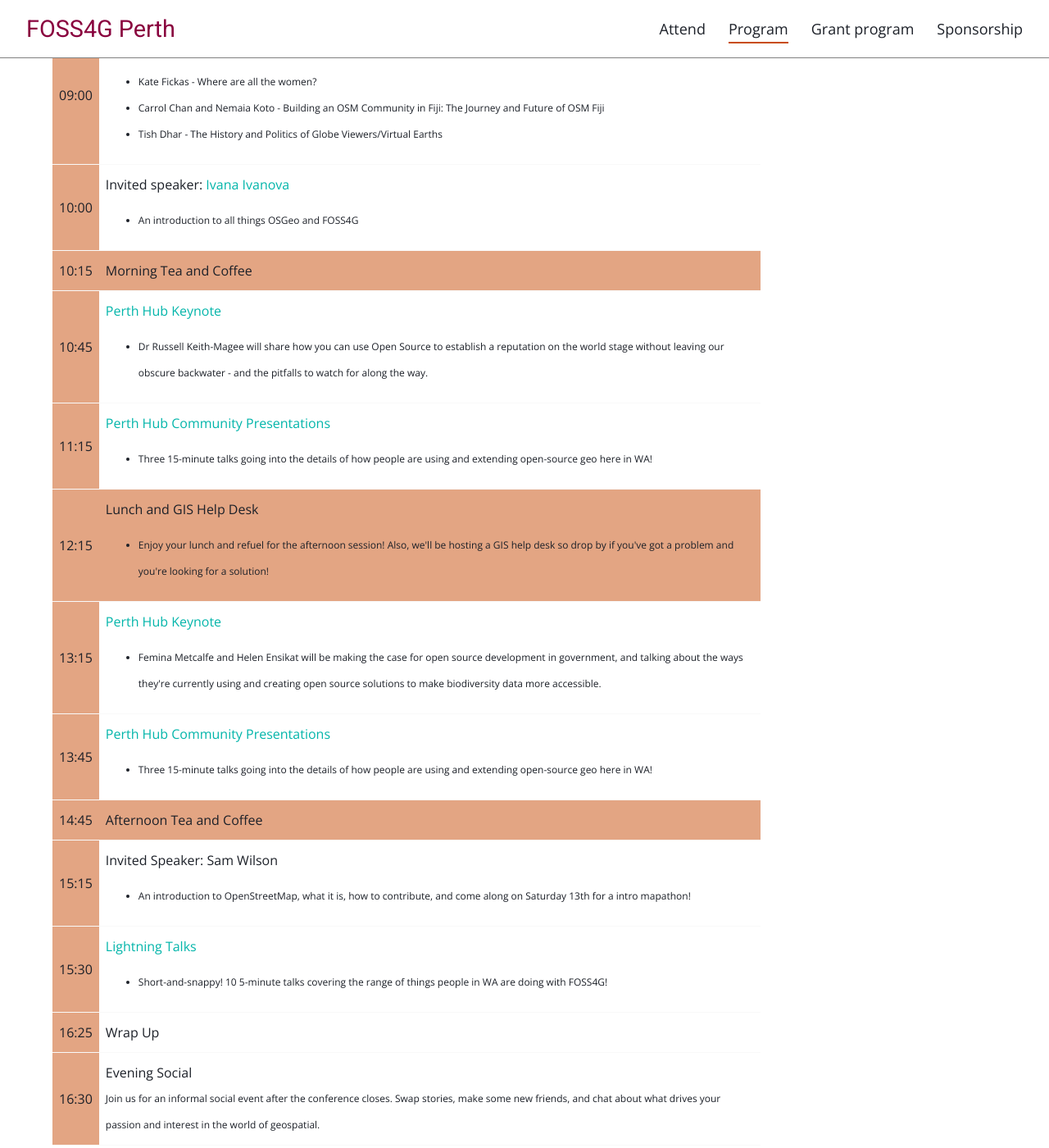
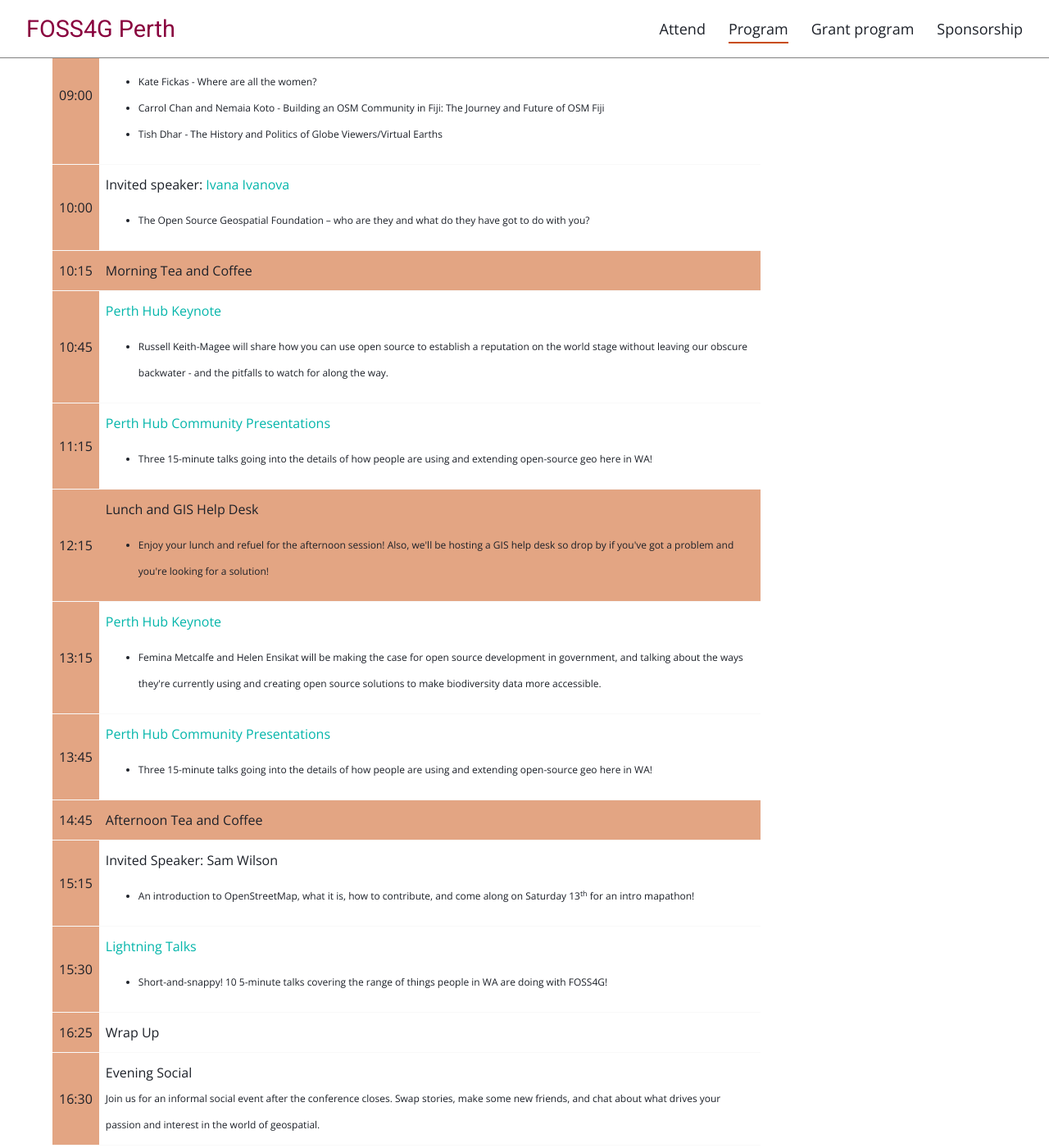
Before and after one commit to foss4g-perth-org/foss4g-perth-org.github.io, a Jekyll site: the page built from program.md, in a window 1280 px wide and 1400 px high, scrolled down 470 px. Shown: the whole window at 82% size. Built offline with Jekyll 4.4.1, drawn with Linux system fonts in a browser that asks for light colours.

Commit message:
tidy table

```diff
--- a/_includes/schedule.html
+++ b/_includes/schedule.html
@@ -33,10 +33,10 @@
     <tr>
         <td class="agenda-item">10:00</td>
         <td rowspan="1" colspan="2">
-            Invited speaker: <a href="" target="_blank">Ivana Ivanova</a>
+            Invited speaker: <a href="https://staffportal.curtin.edu.au/staff/profile/view/ivana-ivanova-8496edcd/" target="_blank">Ivana Ivanova</a>
             <div class="talk-content">
                 <ul>
-                    <li>An introduction to all things OSGeo and FOSS4G</li>
+                    <li>The Open Source Geospatial Foundation – who are they and what do they have got to do with you?</li>
                 </ul>
             </div>
         </td>
@@ -53,7 +53,7 @@
             <a href="#keynotes">Perth Hub Keynote</a>
             <div class="talk-content">
                 <ul>
-                    <li>Dr Russell Keith-Magee will share how you can use Open Source to establish a reputation on the world stage without leaving our obscure backwater - and the pitfalls to watch for along the way.</li>
+                    <li>Russell Keith-Magee will share how you can use open source to establish a reputation on the world stage without leaving our obscure backwater - and the pitfalls to watch for along the way.</li>
                 </ul>
             </div>
         </td>
@@ -114,7 +114,7 @@
             Invited Speaker: Sam Wilson
             <div class="talk-content">
                 <ul>
-                    <li>An introduction to OpenStreetMap, what it is, how to contribute, and come along on Saturday 13th for a intro mapathon!</li>
+                    <li>An introduction to OpenStreetMap, what it is, how to contribute, and come along on Saturday 13<sup>th</sup> for an intro mapathon!</li>
                 </ul>
             </div>
         </td>
--- a/assets/css/main.scss
+++ b/assets/css/main.scss
@@ -608,7 +608,6 @@ footer {
 }
 
 // Schedule Table
-
 table {
     border-collapse: collapse;
     width: 75%;
```
